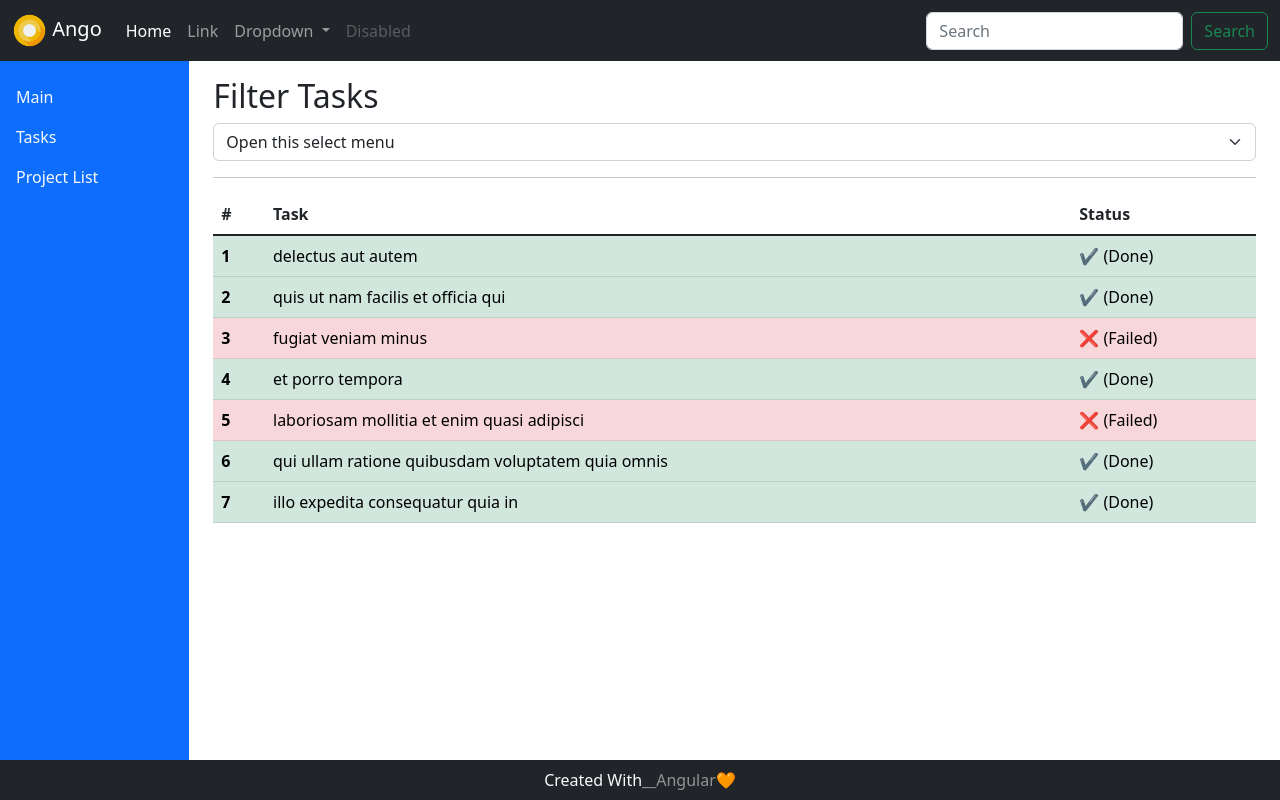
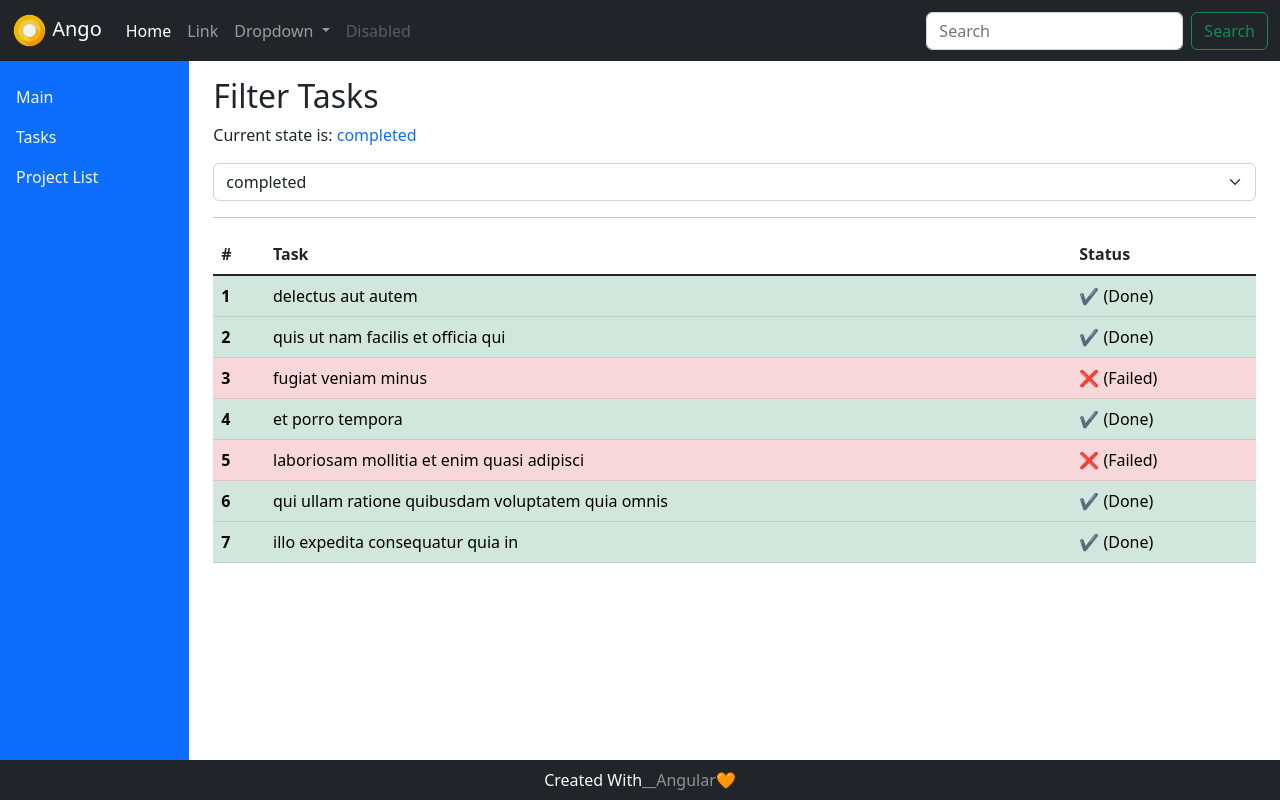
Before and after one commit to Ak-ram/angularFirstProject, an Angular app: page / in a window 1280 px wide. Built offline with nearby package versions, Linux system fonts and the light colour scheme.

Commit message:
Update 3 files

```diff
--- a/src/app/Components/tasks/tasks.component.html
+++ b/src/app/Components/tasks/tasks.component.html
@@ -1,11 +1,10 @@
 <div class='mt-3'>
   <h2>Filter Tasks</h2>
-<select class="form-select" aria-label="Default select example">
-  <option selected>Open this select menu</option>
-  <option value="1">One</option>
-  <option value="2">Two</option>
-  <option value="3">Three</option>
+  <p>Current state is: <span class="text-primary">{{taskStatus[currentStateIs].state}}</span></p>
+<select class="form-select" aria-label="Default select example" #state (change)="changeTaskState(state.value)">
+  <option *ngFor="let task of taskStatus" [value]="task.id">{{task.state}}</option>
 </select>
+
 </div>
 
 <hr />
--- a/src/app/Components/tasks/tasks.component.ts
+++ b/src/app/Components/tasks/tasks.component.ts
@@ -11,6 +11,7 @@ export class TasksComponent implements OnInit {
   ngOnInit(): void {}
   taskList: ITask[];
   taskStatus: ITaskStatus[];
+  currentStateIs: number = 0;
   constructor() {
     this.taskList = [
       {
@@ -57,9 +58,12 @@ export class TasksComponent implements OnInit {
       },
     ];
     this.taskStatus = [
-      { id: 1, status: 'completed' },
-      { id: 2, status: 'Progress' },
-      { id: 3, status: 'Failed' },
+      { id: 0, state: 'completed' },
+      { id: 1, state: 'Progress' },
+      { id: 2, state: 'Failed' },
     ];
   }
+  changeTaskState(id: string) {
+    this.currentStateIs = +id;
+  }
 }
--- a/src/app/Models/itaskStatus.ts
+++ b/src/app/Models/itaskStatus.ts
@@ -1,4 +1,4 @@
 export interface ITaskStatus {
   id: number;
-  status: string;
+  state: string;
 }
```
